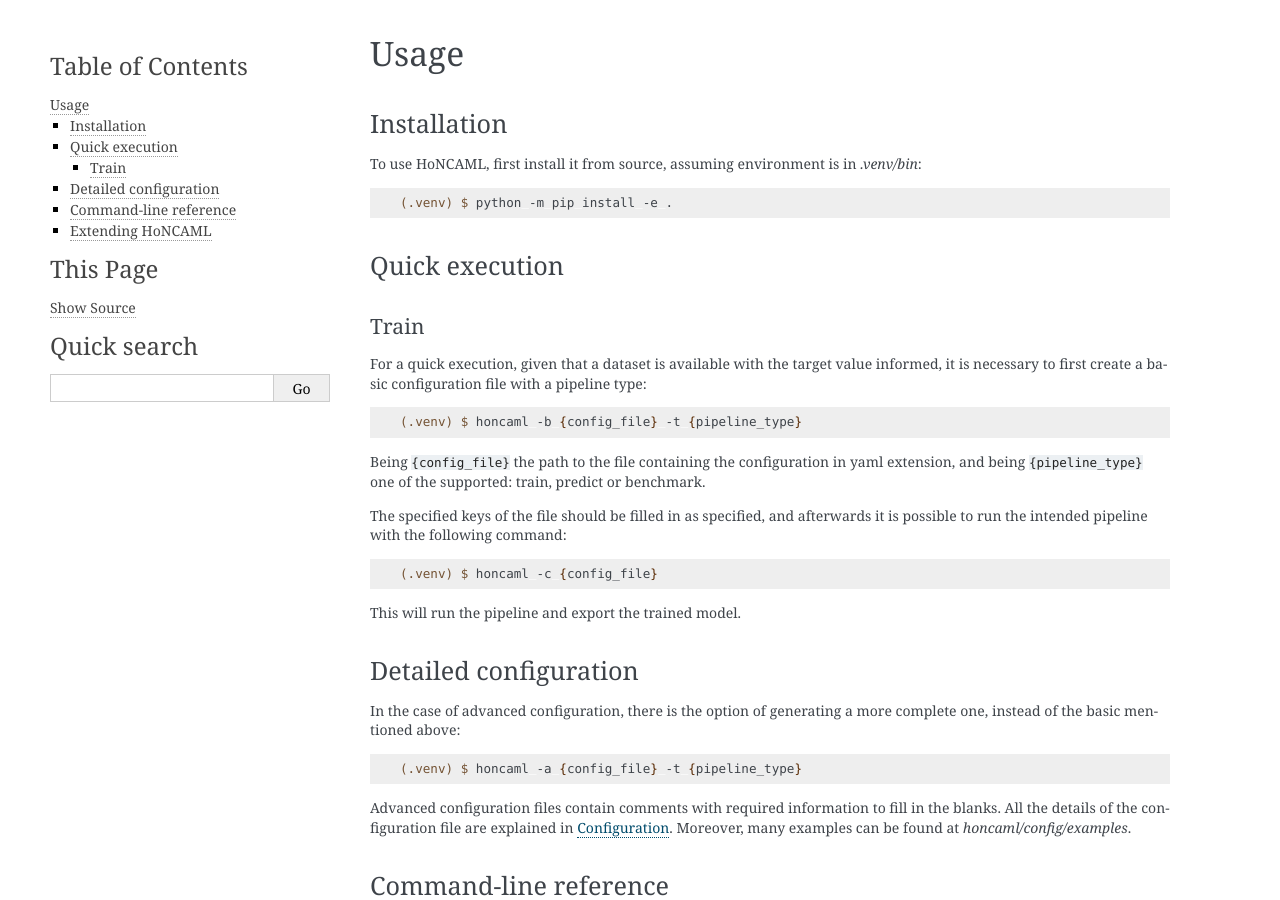
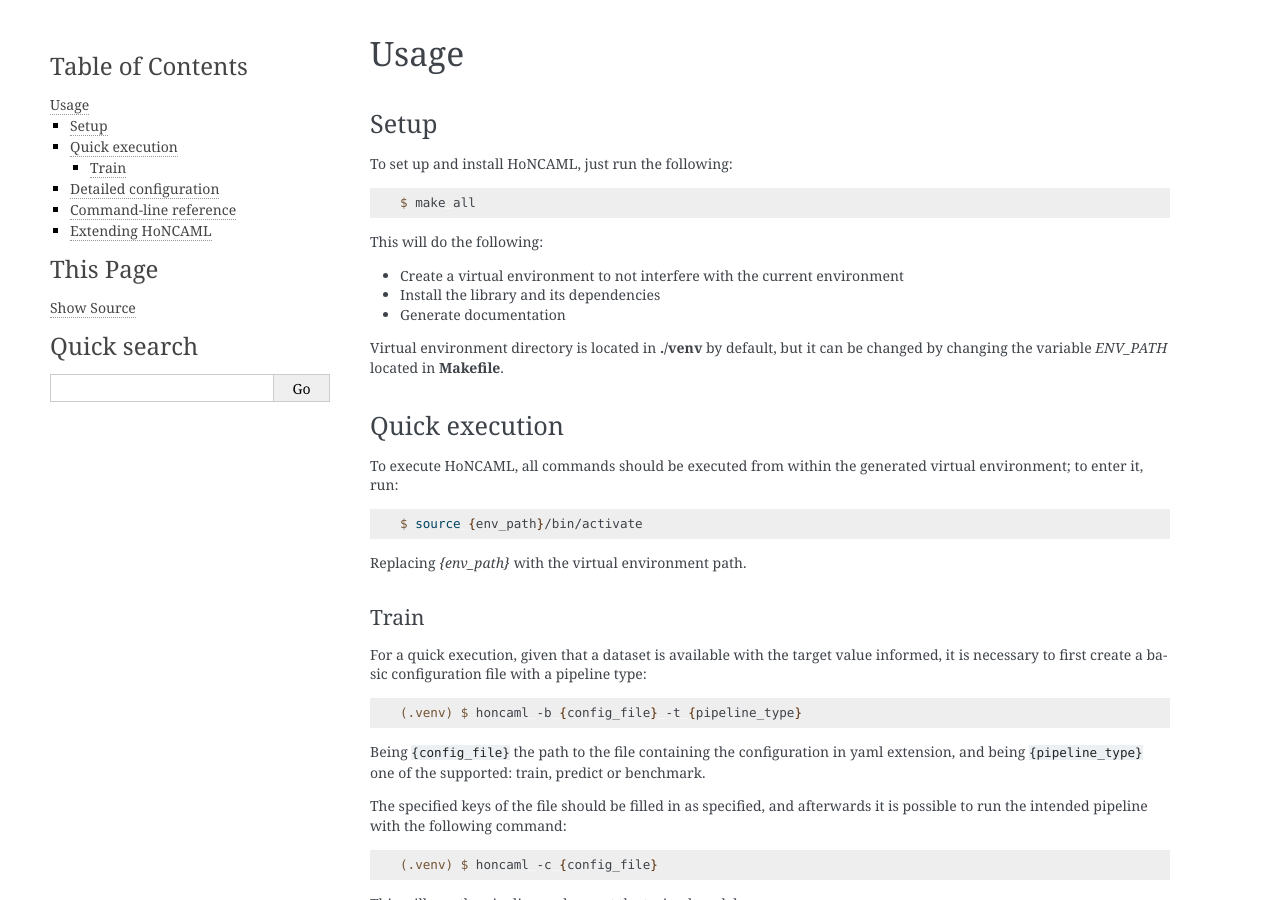
Before and after one commit to Data-Science-Eurecat/HoNCAML, a Sphinx documentation site: the page built from docs/source/usage.rst, in a window 1280 px wide and 900 px high. Built offline with Sphinx 7.4.7, drawn with Linux system fonts in a browser that asks for light colours.

Commit message:
Fix README install process and improve Makefile

```diff
--- a/docs/source/usage.rst
+++ b/docs/source/usage.rst
@@ -2,17 +2,35 @@
  Usage
 =======
 
-Installation
+Setup
 ============
 
-To use HoNCAML, first install it from source, assuming environment is in *.venv/bin*:
+To set up and install HoNCAML, just run the following:
 
 .. code-block:: console
 
-   (.venv) $ python -m pip install -e .
+   $ make all
+
+This will do the following:
+
+- Create a virtual environment to not interfere with the current environment
+- Install the library and its dependencies
+- Generate documentation
+
+Virtual environment directory is located in **./venv** by default, but it can
+be changed by changing the variable *ENV_PATH* located in **Makefile**.
 
 Quick execution
 ===============
+
+To execute HoNCAML, all commands should be executed from within the generated
+virtual environment; to enter it, run:
+
+.. code-block:: console
+
+   $ source {env_path}/bin/activate
+
+Replacing *{env_path}* with the virtual environment path.
 
 Train
 -----
```
Also changed, not shown: README.md (+19 -2 lines), 1 other file.
